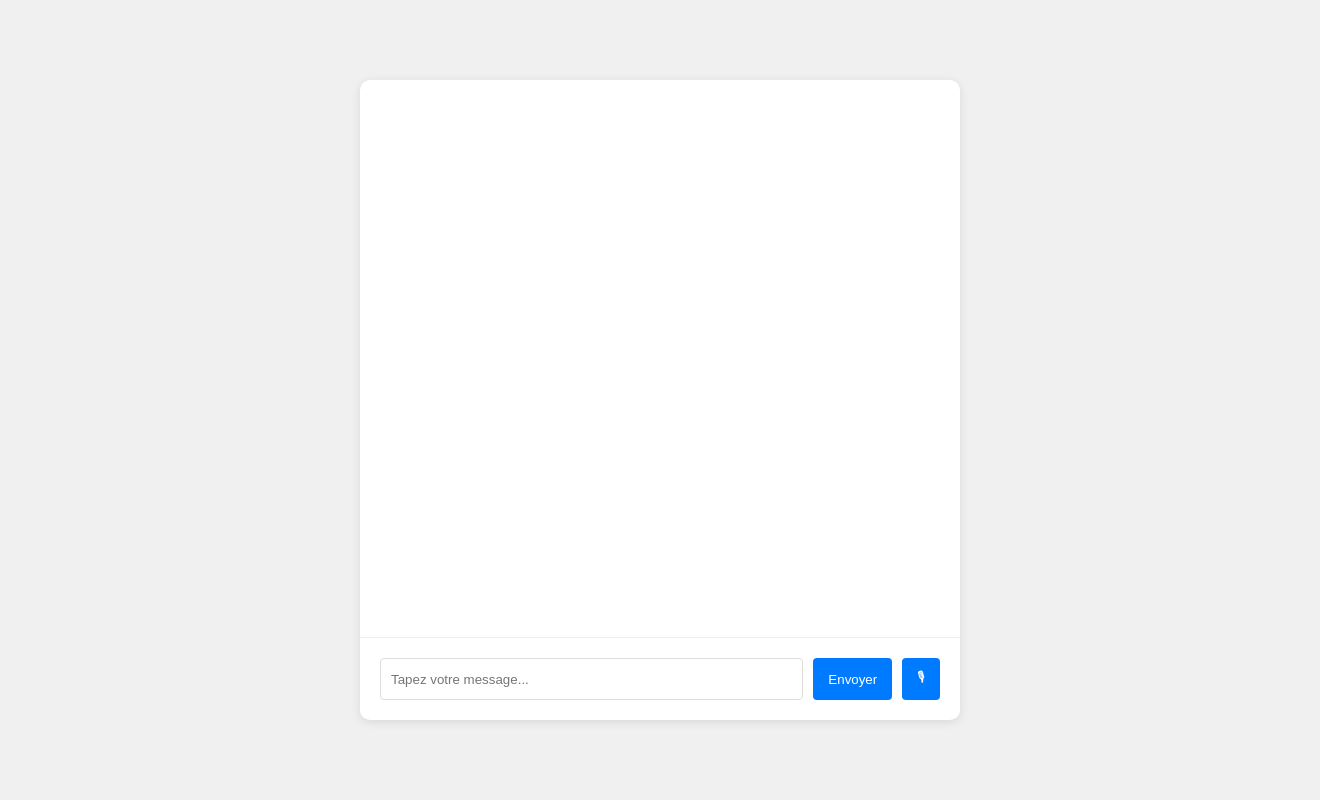
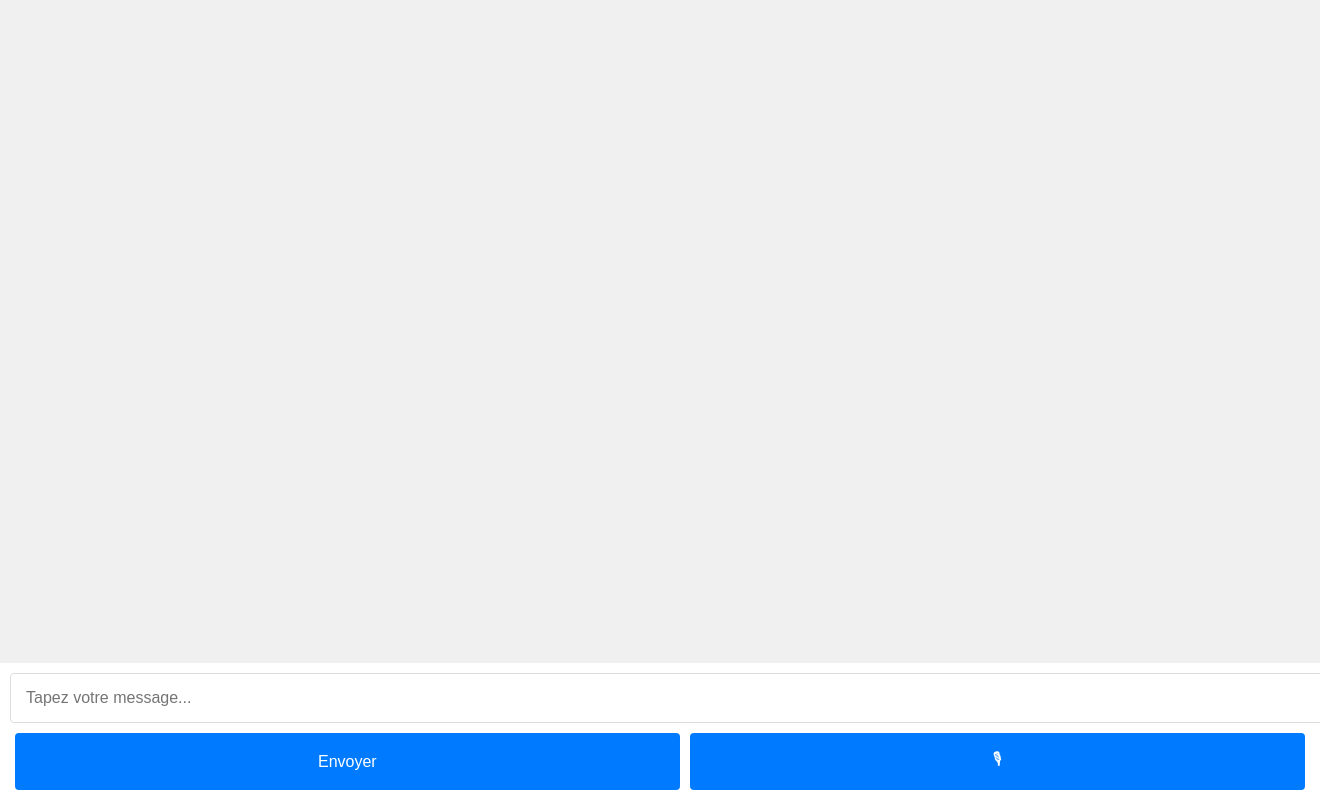
Before and after one commit to remiPra/chatbot-20102024, a Flask app: page /chat2 in a window 1320 px wide; the page is wider, and only the part inside the window is pictured. Run offline with Flask 3, Linux system fonts and the light colour scheme.

Commit message:
test moins jolie mais efficace

```diff
--- a/templates/chat2.html
+++ b/templates/chat2.html
@@ -6,30 +6,19 @@
     <title>Assistant IA avec Reconnaissance Vocale et TTS</title>
     <script src="https://cdn.jsdelivr.net/npm/axios/dist/axios.min.js"></script>
     <style>
-        body {
+        body, html {
             font-family: Arial, sans-serif;
-            display: flex;
-            justify-content: center;
-            align-items: center;
-            height: 100vh;
             margin: 0;
-            background-color: #f0f0f0;
-        }
-        .chat-container {
-            width: 80%;
-            max-width: 600px;
-            height: 80vh;
+            padding: 0;
+            height: 100%;
             display: flex;
             flex-direction: column;
-            background-color: white;
-            border-radius: 10px;
-            box-shadow: 0 2px 10px rgba(0,0,0,0.1);
-            overflow: hidden;
         }
         #conversationHistory {
             flex-grow: 1;
             overflow-y: auto;
             padding: 20px;
+            background-color: #f0f0f0;
         }
         .message {
             margin-bottom: 10px;
@@ -39,11 +28,11 @@
         }
         .user-message {
             background-color: #e6f3ff;
-            align-self: flex-end;
+            margin-left: auto;
         }
         .assistant-message {
-            background-color: #f0f0f0;
-            align-self: flex-start;
+            background-color: #ffffff;
+            margin-right: auto;
         }
         .error-message {
             background-color: #ffe6e6;
@@ -51,23 +40,32 @@
         }
         .input-area {
             display: flex;
-            padding: 20px;
-            border-top: 1px solid #eee;
+            flex-direction: column;
+            padding: 10px;
+            background-color: #ffffff;
         }
         #textInput {
-            flex-grow: 1;
-            padding: 10px;
+            width: 100%;
+            padding: 15px;
             border: 1px solid #ddd;
             border-radius: 4px;
+            margin-bottom: 10px;
+            font-size: 16px;
+        }
+        .button-row {
+            display: flex;
+            justify-content: space-between;
         }
         .button {
-            padding: 10px 15px;
-            margin-left: 10px;
+            flex-grow: 1;
+            padding: 15px;
+            margin: 0 5px;
             border: none;
             border-radius: 4px;
             background-color: #007bff;
             color: white;
             cursor: pointer;
+            font-size: 16px;
         }
         #recordButton.recording {
             background-color: #dc3545;
@@ -81,14 +79,13 @@
     </style>
 </head>
 <body>
-    <div class="chat-container">
-        <div id="conversationHistory"></div>
-        <div class="input-area">
-            <input type="text" id="textInput" placeholder="Tapez votre message...">
+    <div id="conversationHistory"></div>
+    <div class="input-area">
+        <input type="text" id="textInput" placeholder="Tapez votre message...">
+        <div class="button-row">
             <button id="sendButton" class="button">Envoyer</button>
             <button id="recordButton" class="button">🎙</button>
             <button id="stopAudioButton" class="button" style="display: none;">⏹️</button>
-
         </div>
     </div>
 <script>
```
